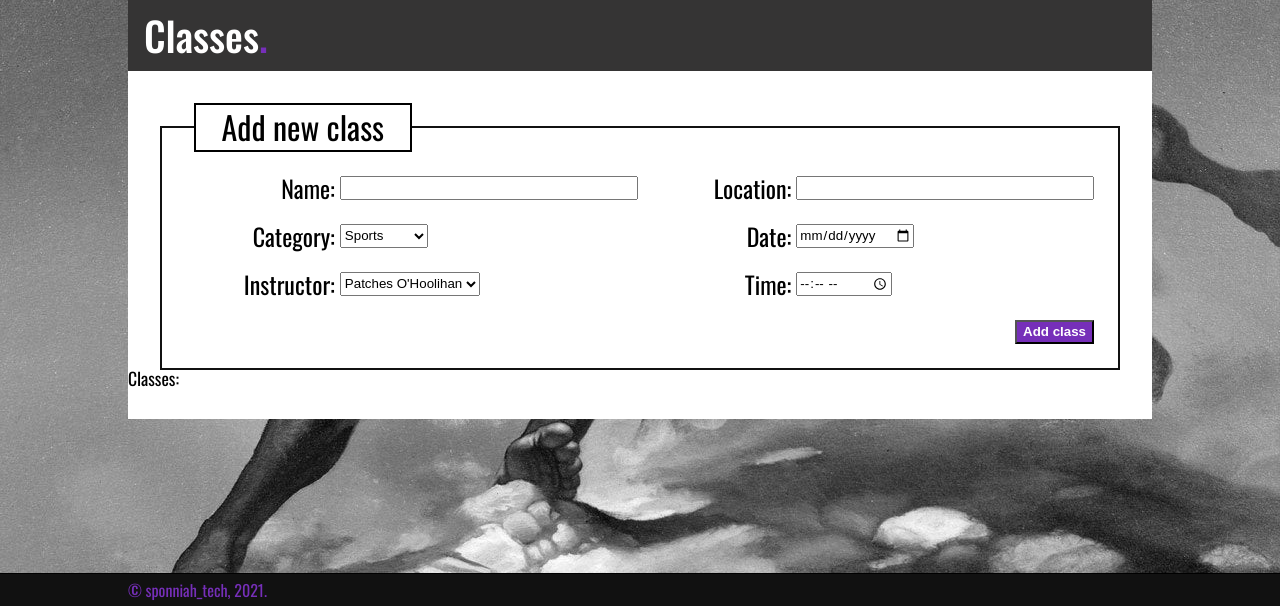
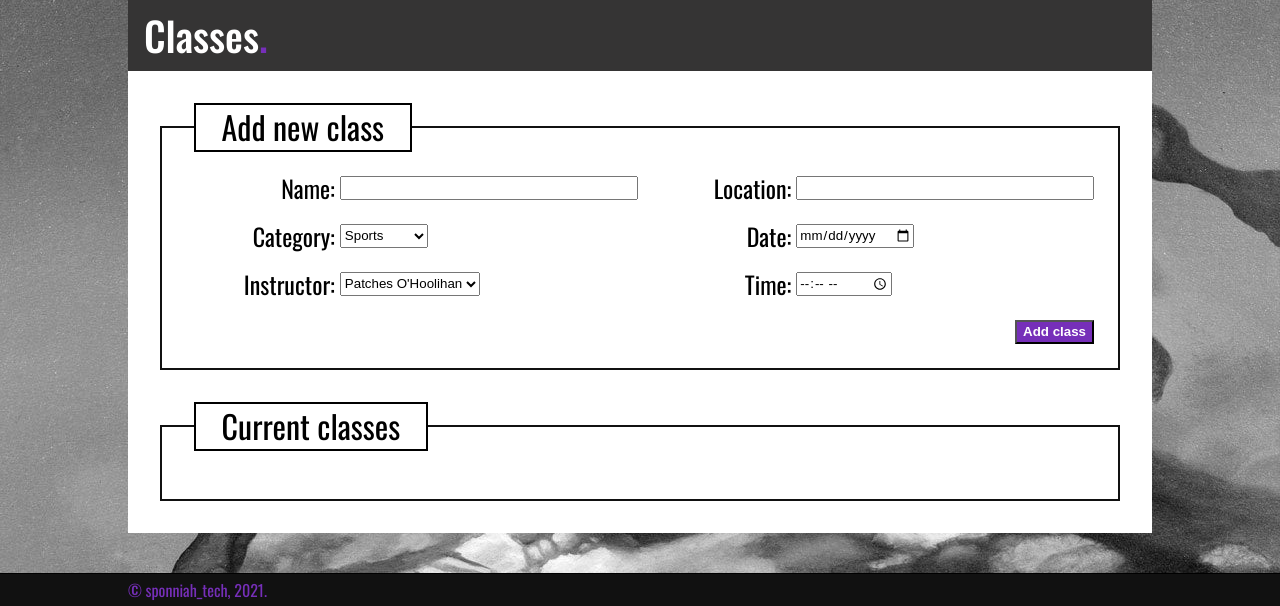
Before and after one commit to Boystavros/gym_admin_app_Python, a Flask app: page /fit_classes in a window 1280 px wide. Shown: the part 194-800 px from the top of the page. Run offline with Flask 2, Linux system fonts and the light colour scheme; data that the repository does not hold is empty; some libraries are stand-ins or nearby versions.

Commit message:
Classes index.html styled.

```diff
--- a/templates/classes/index.html
+++ b/templates/classes/index.html
@@ -39,9 +39,9 @@
             <button type="submit">Add class</button>
         </form>
     </fieldset>
-
-    <h2>Classes: </h2>
-    <ul>
+    <fieldset class="container">
+    <legend class="container-title">Current classes</legend>
+        <ul class="container-content-tiles">
         {% for fit_class in fit_classes %}
             <li>
                 <a href="/classes/{{ fit_class.id }}">{{ fit_class.name }}</a>
@@ -50,5 +50,5 @@
             </li>
         {% endfor %}
         </ul>
-
+    </fieldset>
 {% endblock content %}
```
Lines whose indentation alone changed are shown as unchanged.
